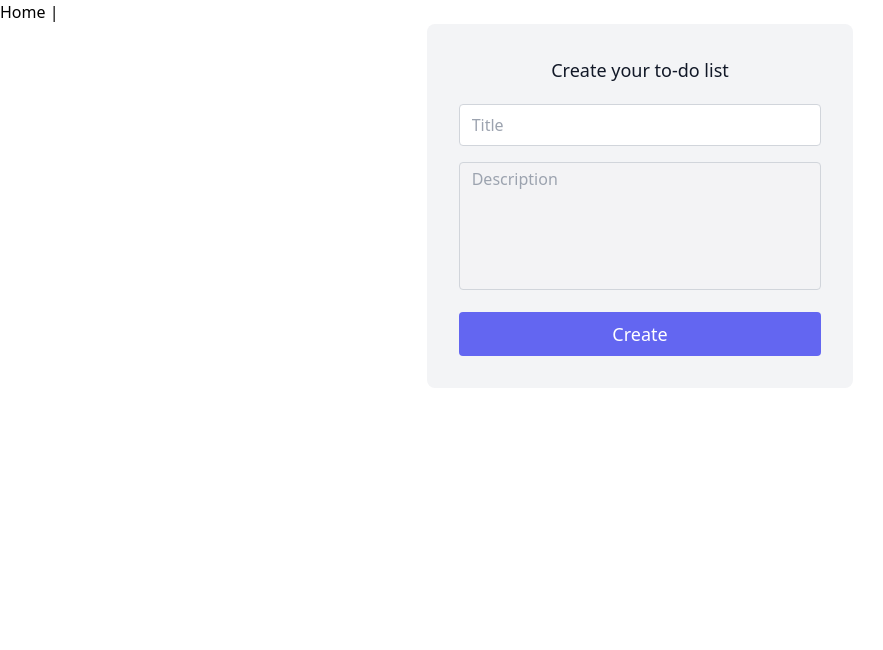
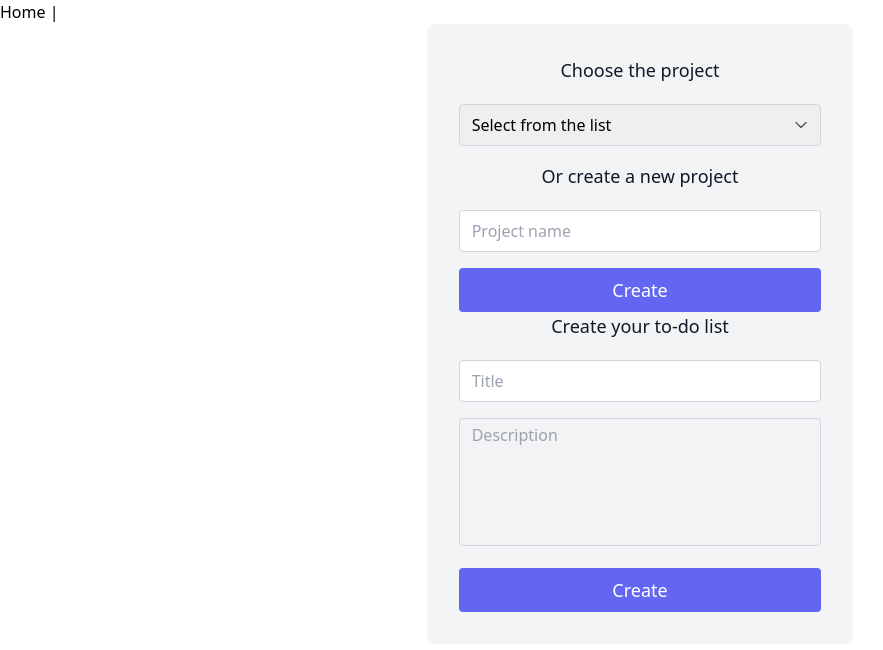
Before and after one commit to ibnsan/todo, a Vue app: page / in a window 1280 px wide. Shown: the top 650 px of the page, without its empty margins (0-883 px from the left). Built offline with nearby package versions, Linux system fonts and the light colour scheme.

Commit message:
Added the ability to create and select a project

```diff
--- a/src/views/HomeView.vue
+++ b/src/views/HomeView.vue
@@ -1,7 +1,21 @@
 <template>
   <div>
+
     <div class="mx-auto lg:w-2/6 md:w-1/2 bg-gray-100 rounded-lg p-8 flex flex-col w-full mt-10 md:mt-0">
-      <h2 class=" mx-auto text-gray-900 text-lg font-medium title-font mb-5">Create your to-do list</h2>
+      <h2 class=" mx-auto text-gray-900 text-lg font-medium title-font mb-5">Choose the project</h2>
+      <div class="relative mb-4">
+        <todo-select v-model="projectName" :options="projectList" />
+        {{projectName}}
+      </div>
+      <h2 class=" mx-auto text-gray-900 text-lg font-medium title-font mb-5">Or create a new project</h2>
+
+      <div class="relative mb-4">
+        <todo-input v-model="projectName" placeholder="Project name"/>
+      </div>
+        <todo-button @click="createNewProject">Create</todo-button>
+
+
+      <h2 class="mx-auto text-gray-900 text-lg font-medium title-font mb-5">Create your to-do list</h2>
       <div class="relative mb-4">
         <todo-input v-model="title" placeholder="Title"/>
       </div>
@@ -24,29 +38,37 @@
 import TodoButton from "@/components/UI/buttons/TodoButton";
 import TodoInput from "@/components/UI/inputs/TodoInput";
 import TodoTextarea from "@/components/UI/TodoTextarea";
+import TodoSelect from "@/components/UI/TodoSelect";
 export default {
   name: 'Create your to-do list',
-  components: {TodoTextarea, TodoInput, TodoButton},
+  components: {TodoSelect, TodoTextarea, TodoInput, TodoButton},
   data() {
     return {
       title: '',
       description: '',
-      todoList: []
+      projectName: '',
+      todoList: [],
+      projectList: [],
     }
   },
   methods: {
     createNewToDo() {
       if (this.title.length >= 3 && this.description.length >= 3) {
-        let test = {id: Date.now(), title: this.title, description: this.description}
-        this.todoList.push(test);
+        this.todoList.push({id: Date.now(), title: this.title, description: this.description});
         localStorage.setItem('todoList', JSON.stringify(this.todoList));
+      }
+    },
+    createNewProject() {
+      if (this.projectName.length >= 3) {
+        this.projectList.push({id: Date.now(), name: this.projectName, value: this.projectName});
+        localStorage.setItem('projectList', JSON.stringify(this.projectList));
       }
     }
   },
   mounted() {
-    const currentTodoList = JSON.parse(localStorage.getItem('todoList'));
-    if (currentTodoList && Array.isArray(currentTodoList)) {
-      this.todoList = currentTodoList;
+    const currentProjectList = JSON.parse(localStorage.getItem('projectList'));
+    if (currentProjectList && Array.isArray(currentProjectList)) {
+      this.projectList = currentProjectList;
     }
   }
 }
```
